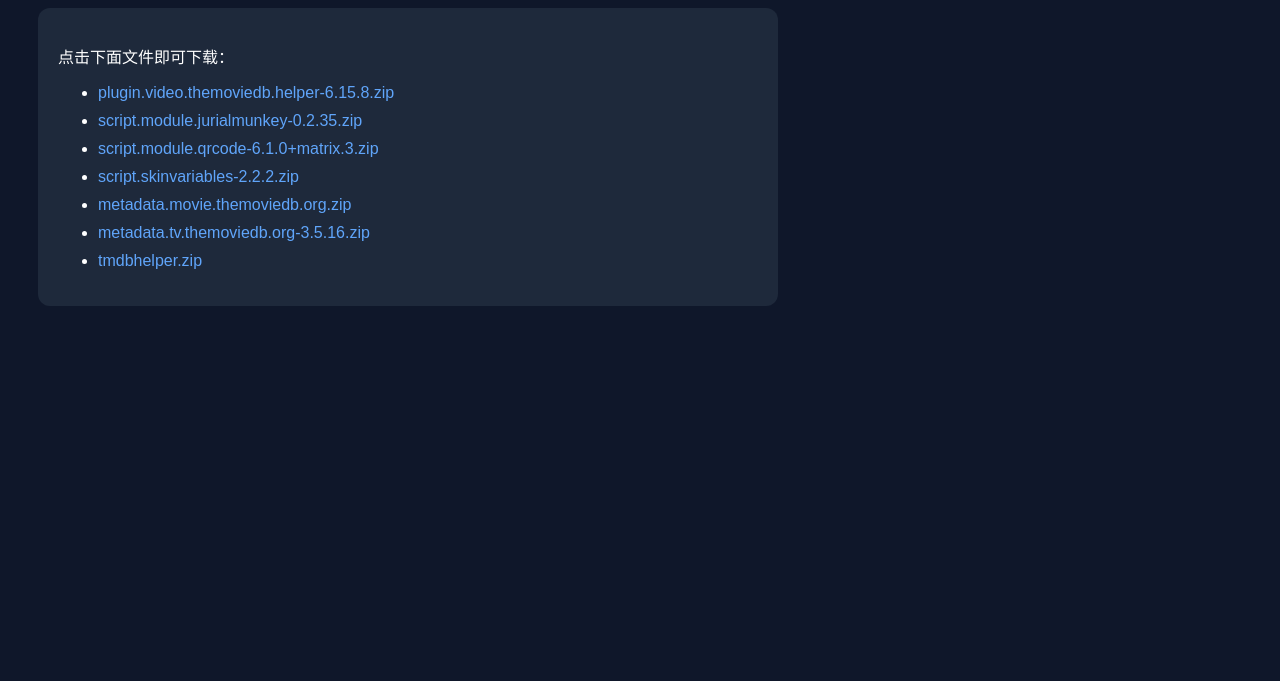
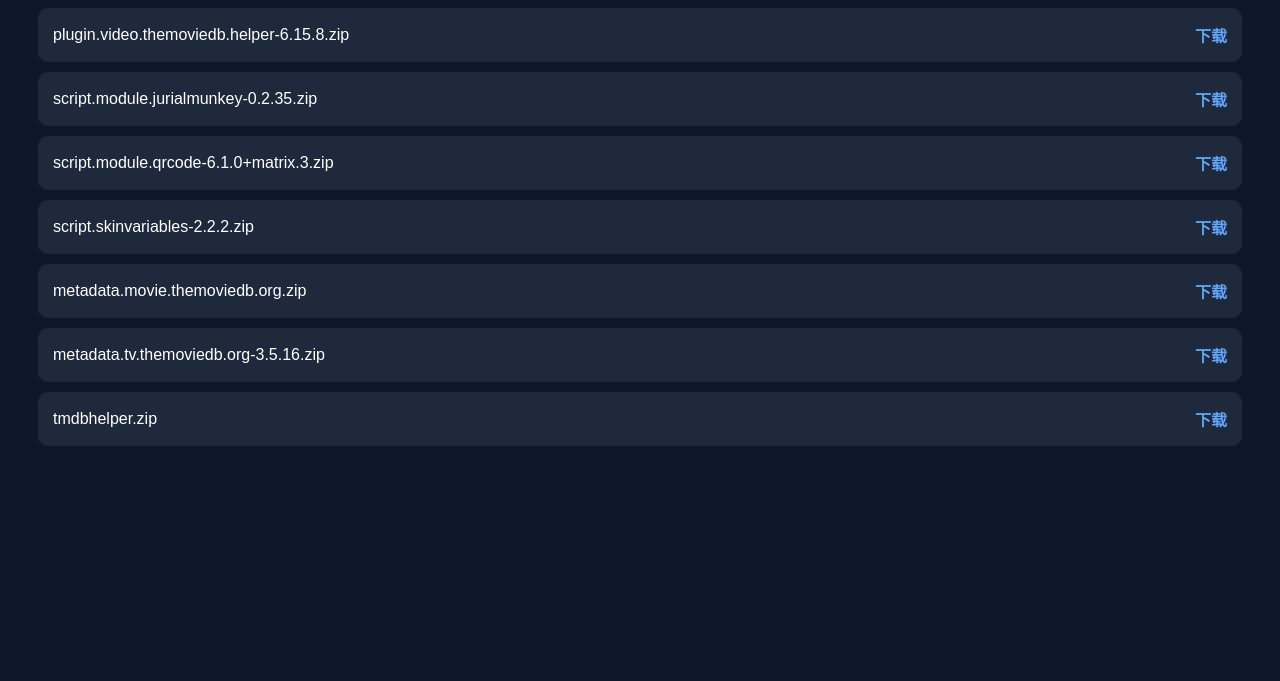
Before and after one commit to jherlock/kodi, a plain HTML site: page index.html in a window 1280 px wide. Shown: the part 119-800 px from the top of the page. Drawn offline with Linux system fonts and the light colour scheme.

Commit message:
Update index.html

```diff
--- a/index.html
+++ b/index.html
@@ -2,58 +2,79 @@
 <html lang="zh">
 <head>
 <meta charset="UTF-8">
-  <title>插件下载中心</title>
+<title>Kodi 插件下载</title>
+
 <style>
 body {
-      font-family: Arial, sans-serif;
+  font-family: Arial;
   background: #0f172a;
-      color: #fff;
+  color: white;
   padding: 30px;
 }
+
 h1 {
   color: #38bdf8;
 }
-    .box {
+
+.card {
   background: #1e293b;
-      padding: 20px;
-      border-radius: 12px;
-      max-width: 700px;
+  padding: 15px;
+  margin: 10px 0;
+  border-radius: 10px;
+  display: flex;
+  justify-content: space-between;
+  align-items: center;
 }
+
 a {
   color: #60a5fa;
   text-decoration: none;
+  font-weight: bold;
 }
+
 a:hover {
   text-decoration: underline;
-    }
-    li {
-      margin: 10px 0;
 }
 </style>
 </head>
 
 <body>
 
-<h1>📦 插件下载中心</h1>
+<h1>📦 Kodi 插件下载中心</h1>
 
-<div class="box">
-  <p>点击下面文件即可下载：</p>
+<div class="card">
+<span>plugin.video.themoviedb.helper-6.15.8.zip</span>
+<a href="plugin.video.themoviedb.helper-6.15.8.zip" download>下载</a>
+</div>
 
-  <ul>
-    <li><a href="plugin.video.themoviedb.helper-6.15.8.zip" download>plugin.video.themoviedb.helper-6.15.8.zip</a></li>
+<div class="card">
+<span>script.module.jurialmunkey-0.2.35.zip</span>
+<a href="script.module.jurialmunkey-0.2.35.zip" download>下载</a>
+</div>
 
-    <li><a href="script.module.jurialmunkey-0.2.35.zip" download>script.module.jurialmunkey-0.2.35.zip</a></li>
+<div class="card">
+<span>script.module.qrcode-6.1.0+matrix.3.zip</span>
+<a href="script.module.qrcode-6.1.0+matrix.3.zip" download>下载</a>
+</div>
 
-    <li><a href="script.module.qrcode-6.1.0+matrix.3.zip" download>script.module.qrcode-6.1.0+matrix.3.zip</a></li>
+<div class="card">
+<span>script.skinvariables-2.2.2.zip</span>
+<a href="script.skinvariables-2.2.2.zip" download>下载</a>
+</div>
 
-    <li><a href="script.skinvariables-2.2.2.zip" download>script.skinvariables-2.2.2.zip</a></li>
+<div class="card">
+<span>metadata.movie.themoviedb.org.zip</span>
+<a href="metadata.movie.themoviedb.org.zip" download>下载</a>
+</div>
 
-    <li><a href="metadata.movie.themoviedb.org.zip" download>metadata.movie.themoviedb.org.zip</a></li>
+<div class="card">
+<span>metadata.tv.themoviedb.org-3.5.16.zip</span>
+<a href="metadata.tv.themoviedb.org-3.5.16.zip" download>下载</a>
+</div>
 
-    <li><a href="metadata.tv.themoviedb.org-3.5.16.zip" download>metadata.tv.themoviedb.org-3.5.16.zip</a></li>
-
-    <li><a href="tmdbhelper.zip" download>tmdbhelper.zip</a></li>
-  </ul>
+<div class="card">
+<span>tmdbhelper.zip</span>
+<a href="tmdbhelper.zip" download>下载</a>
 </div>
 
 </body>
```
Lines whose indentation alone changed are shown as unchanged.
